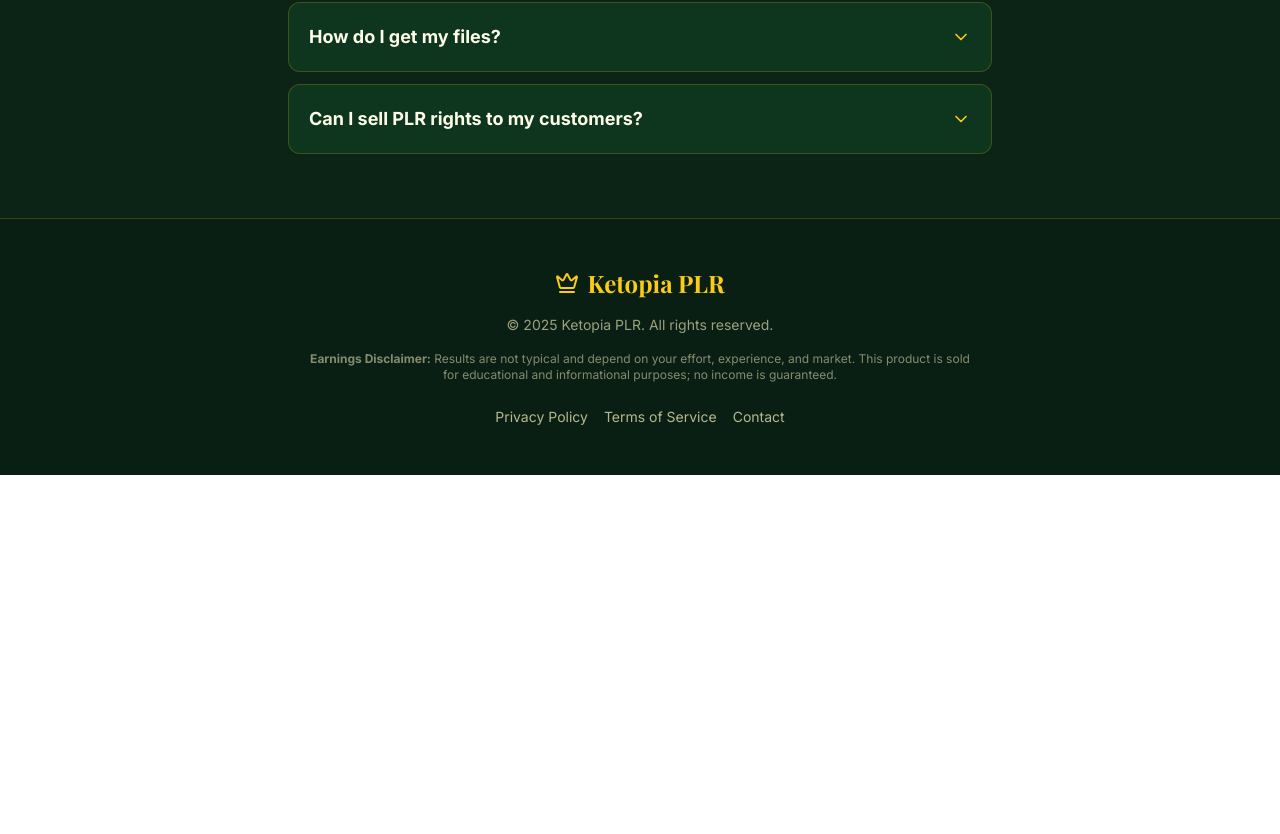
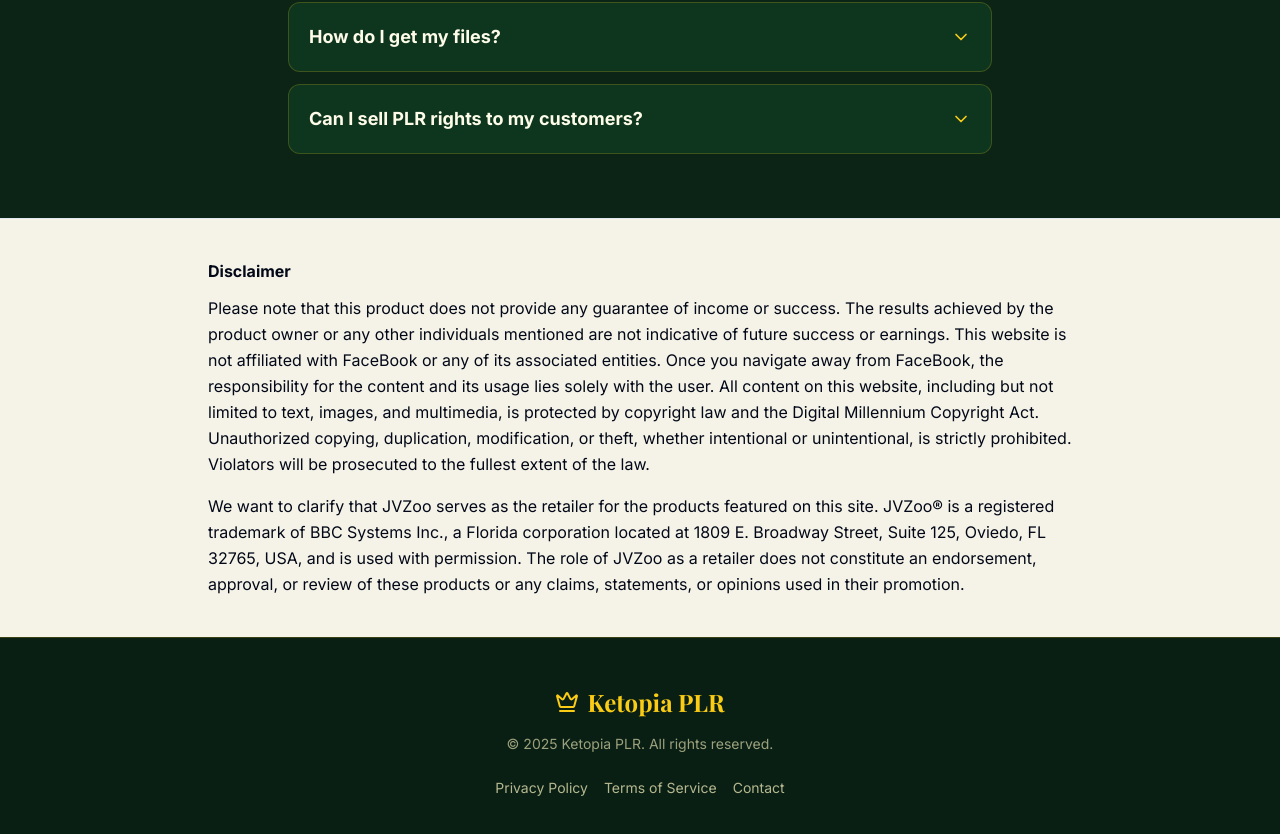
Before and after one commit to kartik7raturi/keto-compass-pro, a React (Vite) app: page /ketopia-plr in a window 1280 px wide. Shown: the part 6296-7130 px from the top of the page. Before the commit the page ends 6771 px from the top, so only its background shows below. Built offline with nearby package versions, Linux system fonts and the light colour scheme.

Commit message:
Changes
Co-authored-by: kartik7raturi <221391373+kartik7raturi@users.noreply.github.com>

```diff
--- a/src/pages/KetopiaPLR.tsx
+++ b/src/pages/KetopiaPLR.tsx
@@ -368,6 +368,11 @@ const KetopiaPLR = () => {
         </div>
       </section>
 
+      {/* DISCLAIMER */}
+      <div className="bg-[#f5f1e6] text-[#0a1f14]">
+        <SalesDisclaimer />
+      </div>
+
       {/* 12. FOOTER */}
       <footer className="py-10 sm:py-12 px-4 border-t border-yellow-400/20">
         <div className="container mx-auto max-w-5xl text-center space-y-4">
@@ -376,9 +381,6 @@ const KetopiaPLR = () => {
             <span className="display text-2xl font-bold text-yellow-400">Ketopia PLR</span>
           </div>
           <p className="text-yellow-100/60 text-sm">© 2025 Ketopia PLR. All rights reserved.</p>
-          <p className="text-yellow-100/50 text-xs max-w-2xl mx-auto">
-            <strong>Earnings Disclaimer:</strong> Results are not typical and depend on your effort, experience, and market. This product is sold for educational and informational purposes; no income is guaranteed.
-          </p>
           <div className="flex flex-wrap justify-center gap-4 text-sm text-yellow-100/70 pt-2">
             <a href="/privacy" className="hover:text-yellow-400">Privacy Policy</a>
             <a href="/terms" className="hover:text-yellow-400">Terms of Service</a>
```
